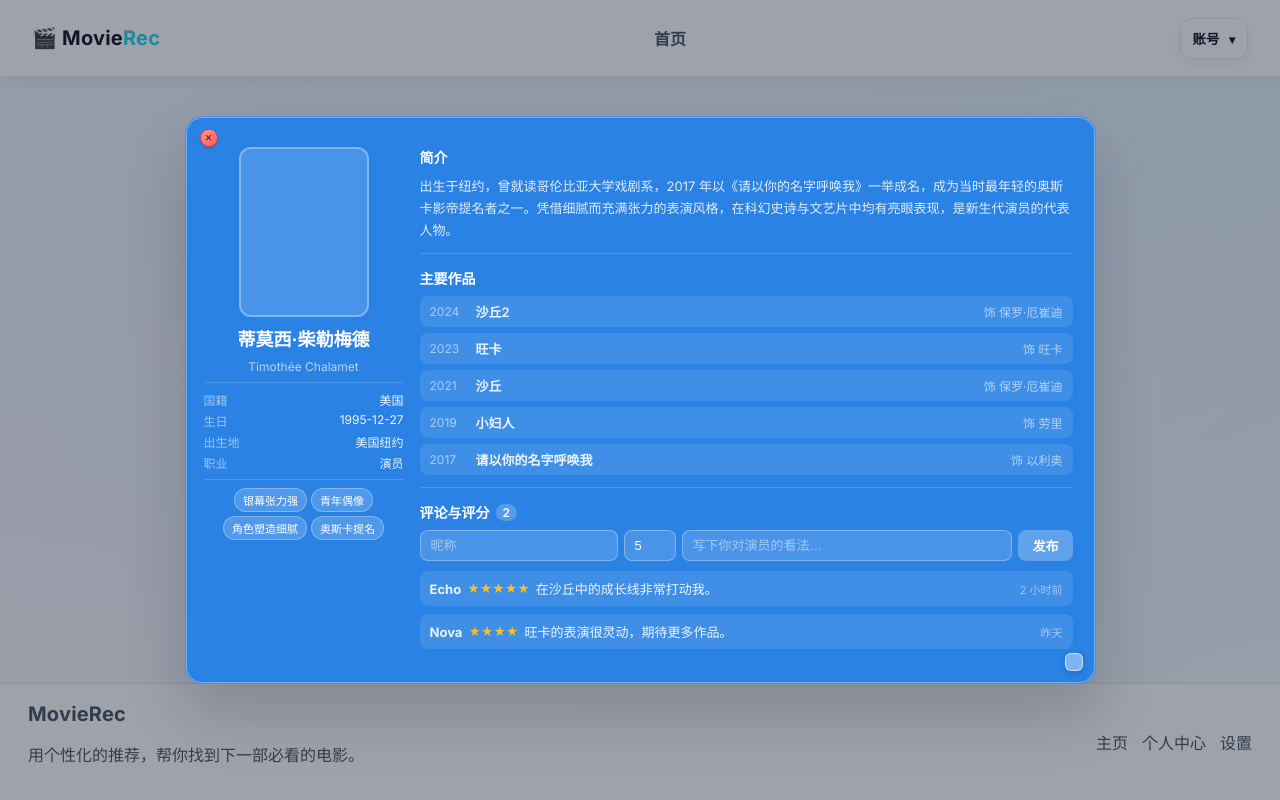
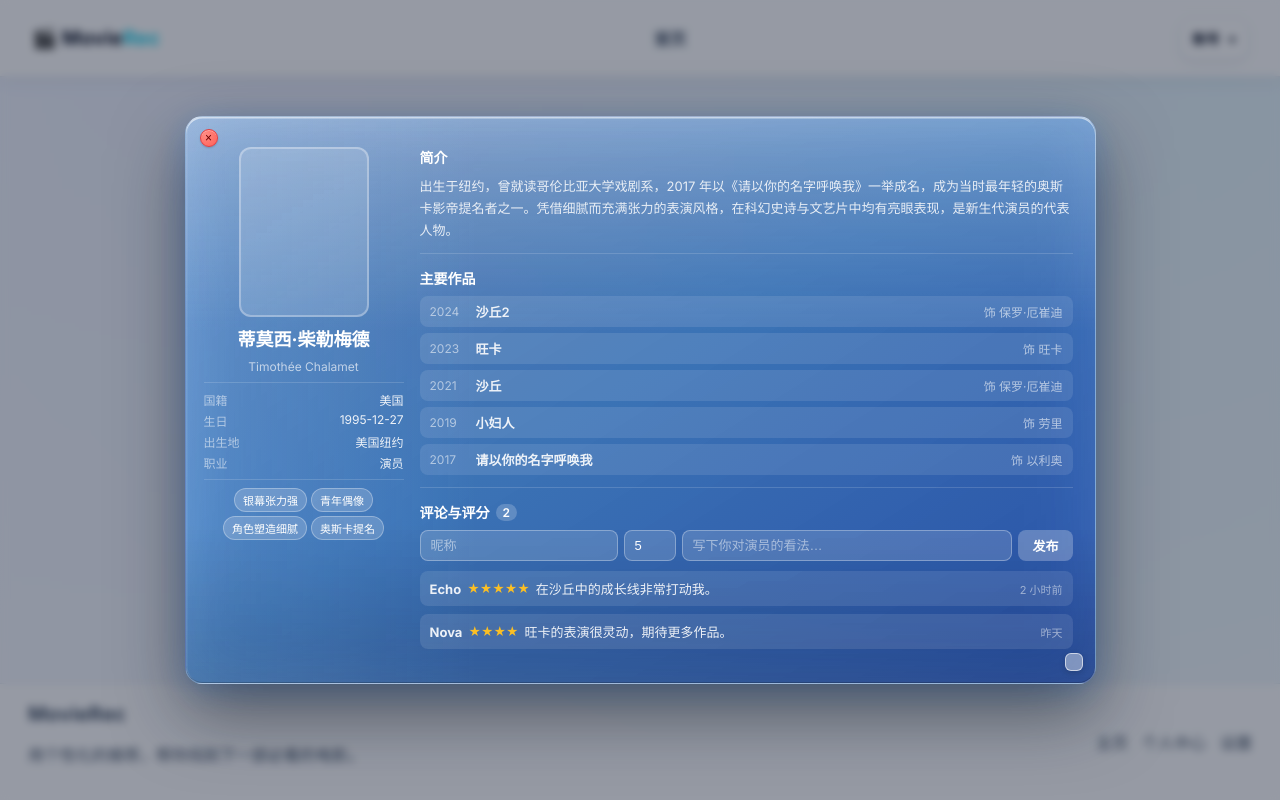
Before and after one commit to Mryan2005/Movie-Recommendation-System, a Vue app in the folder NodejsFrontend/: page /actor/1 in a window 1280 px wide. Built offline with nearby package versions, Linux system fonts and the light colour scheme.

Commit message:
feat: apply liquid glass (液态玻璃) style to all detail modals
Agent-Logs-Url: https://github.com/Mryan2005/Movie-Recommendation-System/sessions/2dbf0d5c-4393-4bfd-ba23-6f0bbbd9c7c6

Co-authored-by: Mryan2005 <40586009+Mryan2005@users.noreply.github.com>

```diff
--- a/NodejsFrontend/src/style.css
+++ b/NodejsFrontend/src/style.css
@@ -685,15 +685,47 @@ a {
 .detail-backdrop {
   position: fixed;
   inset: 0;
-  background: rgba(15, 23, 42, 0.4);
+  background: rgba(8, 18, 40, 0.42);
   display: grid;
   place-items: center;
   z-index: 40;
   padding: 16px;
+  backdrop-filter: blur(4px);
+  -webkit-backdrop-filter: blur(4px);
 }
 
 .detail-modal {
-  background: rgba(42, 130, 228, 1);
+  /*
+   * ── Liquid glass ──────────────────────────────────────────
+   * Four stacked gradient layers simulate:
+   *  1. top-edge gloss (white sheen)
+   *  2. bottom-edge subtle deepening
+   *  3. left refraction band (light scatter)
+   *  4. main blue-tinted glass body
+   * ─────────────────────────────────────────────────────────
+   */
+  background:
+    linear-gradient(
+      180deg,
+      rgba(255, 255, 255, 0.26) 0%,
+      rgba(255, 255, 255, 0.00) 38%
+    ),
+    linear-gradient(
+      0deg,
+      rgba(0, 0, 0, 0.16) 0%,
+      transparent 28%
+    ),
+    linear-gradient(
+      90deg,
+      rgba(130, 195, 255, 0.22) 0%,
+      transparent 32%
+    ),
+    linear-gradient(
+      148deg,
+      rgba(110, 175, 255, 0.44) 0%,
+      rgba(42, 130, 228, 0.56) 48%,
+      rgba(18, 72, 190, 0.66) 100%
+    );
   opacity: 1;
   color: #fff;
   border-radius: 17.5px;
@@ -702,12 +734,24 @@ a {
   height: auto;
   max-width: 94vw;
   max-height: 90vh;
+
+  /* Deep frosted-glass blur with saturation + brightness boost */
+  backdrop-filter: blur(32px) saturate(200%) brightness(1.08);
+  -webkit-backdrop-filter: blur(32px) saturate(200%) brightness(1.08);
+
+  /* Glass edges: luminous top edge, subtle sides */
+  border: 1px solid rgba(255, 255, 255, 0.22);
+  border-top-color: rgba(255, 255, 255, 0.52);
+
+  /* Layered shadows: elevation · blue glow · top specular · bottom thickness · side rim */
   box-shadow:
-    0 30px 60px rgba(15, 23, 42, 0.18),
-    0 0 0 1px rgba(255, 255, 255, 0.35) inset;
+    0 28px 70px rgba(15, 23, 42, 0.55),
+    0 6px 28px rgba(42, 130, 228, 0.30),
+    inset 0 1.5px 0 rgba(255, 255, 255, 0.55),
+    inset 0 -1px 0 rgba(0, 0, 0, 0.20),
+    inset 1.5px 0 0 rgba(255, 255, 255, 0.10);
+
   position: relative;
-  border: 1px solid rgba(148, 163, 184, 0.35);
-  backdrop-filter: blur(12px);
 }
 
 .list-modal {
--- a/NodejsFrontend/src/views/ProfileView.vue
+++ b/NodejsFrontend/src/views/ProfileView.vue
@@ -403,10 +403,6 @@ const startResize = (event) => {
 const detailModalStyle = computed(() => ({
   width: `${modalSize.value.width}px`,
   height: `${modalSize.value.height}px`,
-  background: 'rgba(42, 130, 228, 1)',
-  opacity: 1,
-  borderRadius: '17.5px',
-  color: '#fff',
 }))
 
 const resetAddForm = (type) => {
```
